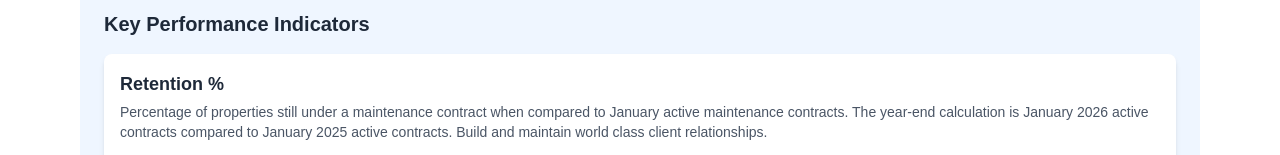
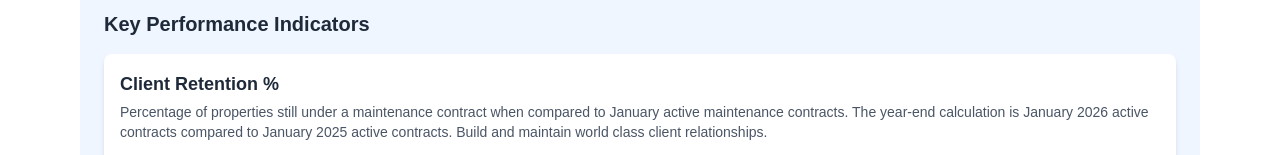
Before and after one commit to TyMurrayELM/KPI-Dashboard, a Next.js app: page / in a window 1280 px wide. Shown: the part 395-550 px from the top of the page. Built offline with nearby package versions, Linux system fonts and the light colour scheme.

Commit message:
Revised Retention to Client Retention

```diff
--- a/src/components/KPIDashboard.jsx
+++ b/src/components/KPIDashboard.jsx
@@ -12,7 +12,7 @@ const KPIDashboard = () => {
       salary: 30000,
       kpis: [
         {
-          name: 'Retention %',
+          name: 'Client Retention %',
           description: 'Percentage of properties still under a maintenance contract when compared to January active maintenance contracts. The year-end calculation is January 2026 active contracts compared to January 2025 active contracts.  Build and maintain world class client relationships.',
           target: 90,
           actual: 90,
@@ -130,7 +130,7 @@ const KPIDashboard = () => {
       salary: 30000,
       kpis: [
         {
-          name: 'Retention %',
+          name: 'Client Retention %',
           description: 'Percentage of properties that are still under maintenance contract when compared to January books of business. Maintaining strong client relationships ensures stable revenue and reduces acquisition costs.',
           target: 90,
           actual: 90,
@@ -182,7 +182,7 @@ const KPIDashboard = () => {
       salary: 30000,
       kpis: [
         {
-          name: 'Retention %',
+          name: 'Client Retention %',
           description: 'Percentage of properties that are still under maintenance contract when compared to January books of business. Maintaining strong client relationships ensures stable revenue and reduces acquisition costs.',
           target: 90,
           actual: 90,
@@ -421,7 +421,7 @@ const KPIDashboard = () => {
     const kpiTotalAvailable = totalBonus * kpiWeight; // Equal distribution of total bonus for each KPI
 
     // Special calculation for Retention % and Visit Note Creation (both use same logic)
-    if (kpi.name === 'Retention %' || kpi.name === 'Visit Note Creation') {
+    if (kpi.name === 'Client Retention %' || kpi.name === 'Visit Note Creation') {
       // Below target (90%)
       if (kpi.actual < 90) {
         return 0;
@@ -848,7 +848,7 @@ const KPIDashboard = () => {
 
       if (kpi.name === 'Direct Labor Maintenance %') {
         min = 25;
-      } else if (kpi.name === 'Retention %' || kpi.name === 'Visit Note Creation' || kpi.name === 'Extra Sales') {
+      } else if (kpi.name === 'Client Retention %' || kpi.name === 'Visit Note Creation' || kpi.name === 'Extra Sales') {
         min = 50;
       } else if (kpi.name === 'Total Gross Margin % on Completed Jobs') {
         min = 40;
@@ -924,7 +924,7 @@ const KPIDashboard = () => {
     switch(kpiName) {
       case 'Direct Labor Maintenance %':
         return 25;
-      case 'Retention %':
+      case 'Client Retention %':
       case 'Visit Note Creation':
       case 'Extra Sales':
         return 50;
@@ -1017,7 +1017,7 @@ const KPIDashboard = () => {
                   </div>
                 </div>
 
-                {(kpi.name === 'Retention %' || kpi.name === 'Visit Note Creation') && (
+                {(kpi.name === 'Client Retention %' || kpi.name === 'Visit Note Creation') && (
                   <div className="mt-1 text-xs text-gray-500">
                     {kpi.actual < 90 ?
                       "Below 90% target" :
```
